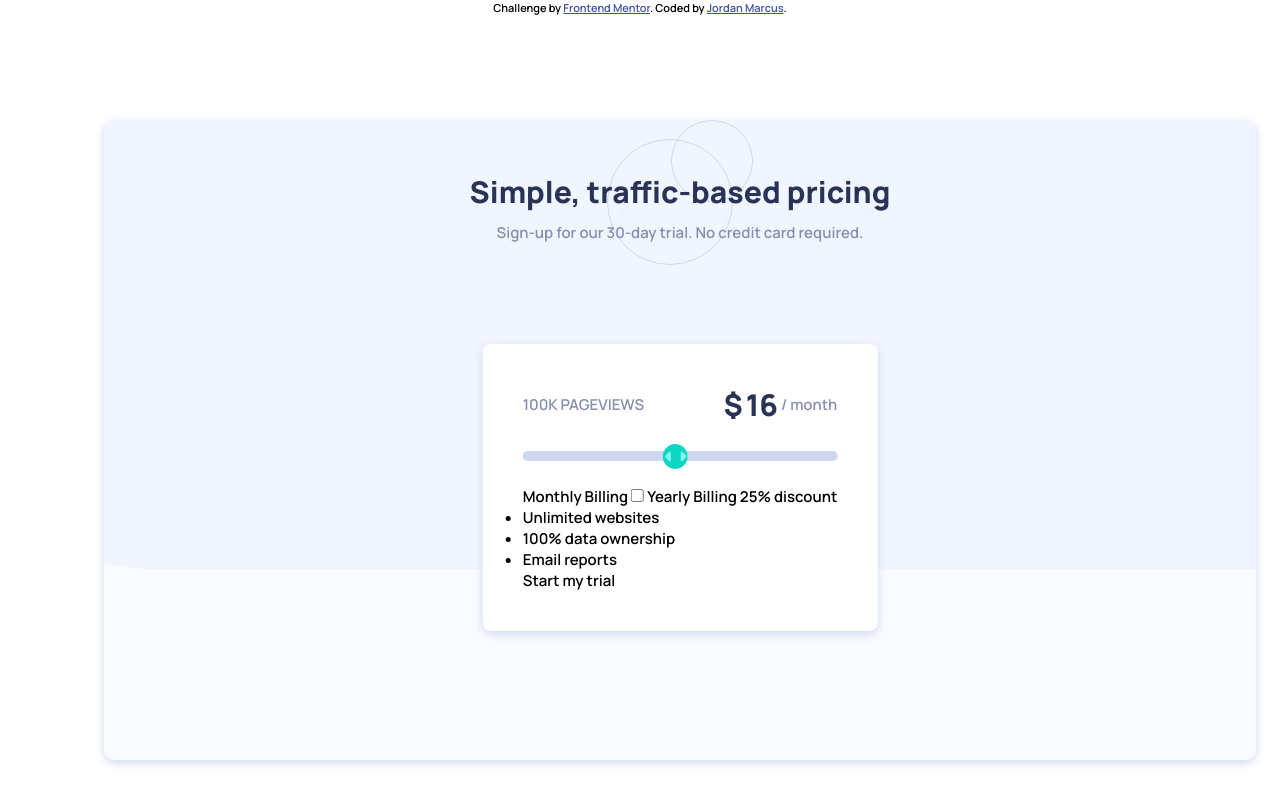
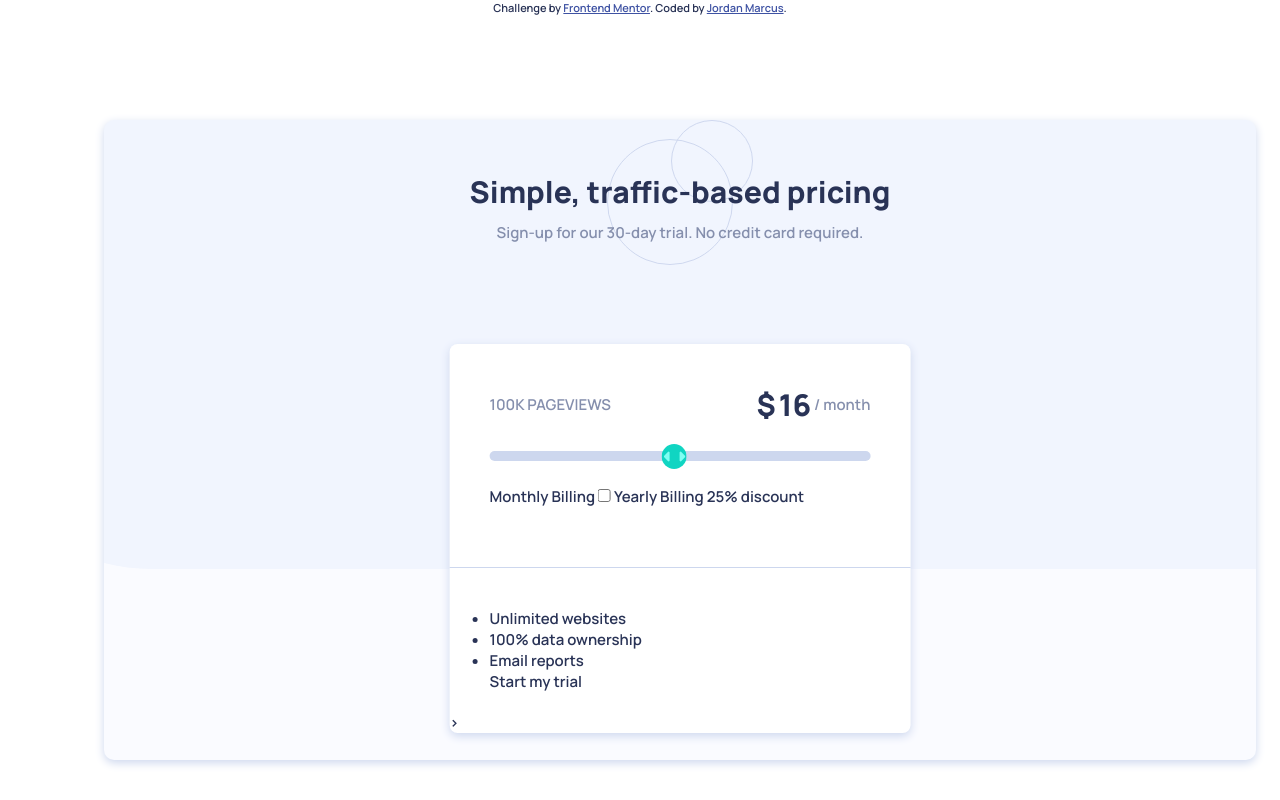
Before and after one commit to jormarcus/FEM-Interactive-Pricing-Component, a plain HTML site: page index.html in a window 1280 px wide. Drawn offline with Linux system fonts and the light colour scheme.

Commit message:
background styling

```diff
--- a/index.html
+++ b/index.html
@@ -30,6 +30,7 @@
         </p>
       </div>
       <div class="card">
+        <div class="card-top-section">
           <div class="price-row">
             <p class="page-views-text">100K Pageviews</p>
             <div class="price">
@@ -57,6 +58,8 @@
               <span>25% discount</span>
             </label>
           </div>
+        </div>
+        <div class="card-bottom-section">
           <div class="start-row">
             <div class="checks">
               <ul>
@@ -68,6 +71,8 @@
             <div class="start-button">Start my trial</div>
           </div>
         </div>
+        >
+      </div>
     </div>
 
     <div class="attribution">
--- a/style.css
+++ b/style.css
@@ -23,6 +23,7 @@ body {
   font-size: 15px;
   font-family: 'Manrope', sans-serif;
   font-weight: 400;
+  color: var(--dark-desaturated-blue);
 }
 
 .heading {
@@ -68,8 +69,16 @@ body {
   background-color: var(--white);
   box-shadow: 0 3px 10px 0 var(--light-grayish-blue);
   border-radius: 8px;
-  padding: 40px;
-  min-width: 33%;
+  min-width: 40%;
+}
+
+.card-top-section {
+  border-bottom: 1px solid var(--light-grayish-blue);
+  padding: 40px 40px 20px 40px;
+}
+
+.card-bottom-section {
+  padding: 40px 40px 20px 40px;
 }
 
 .price-row {
@@ -129,6 +138,10 @@ body {
   background-position: center;
 }
 
+.toggle-row {
+  padding-bottom: 40px;
+}
+
 .attribution {
   font-size: 11px;
   text-align: center;
```
Lines whose indentation alone changed are shown as unchanged.
